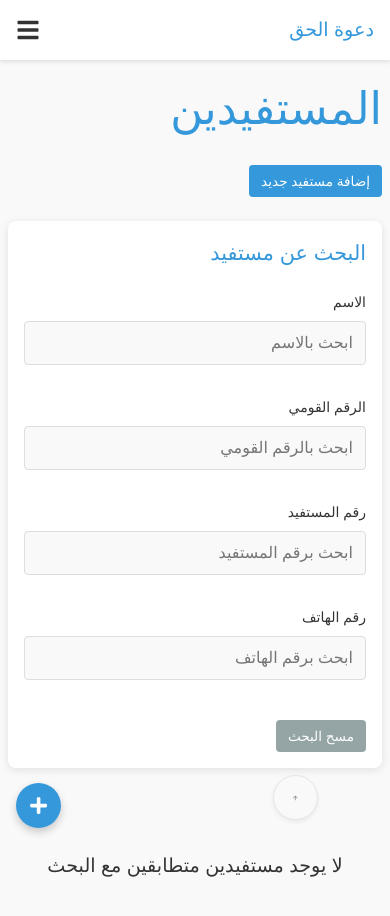
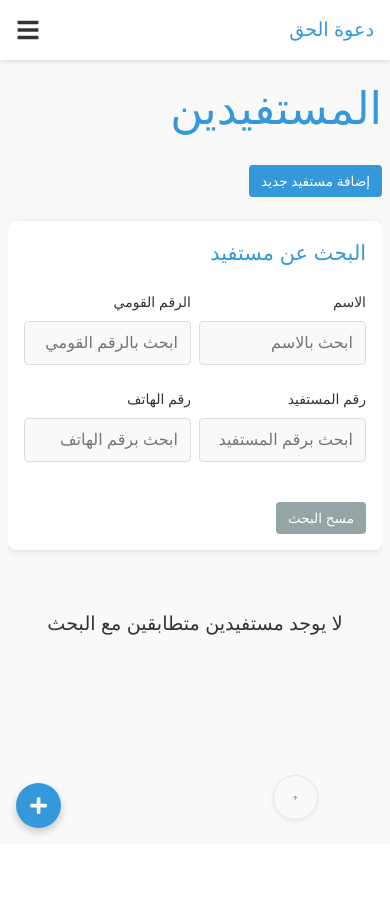
Before and after one commit to Omar-Els/new-haaq, a React (Vite) app: page / in a window 390 px wide. Shown: the top 916 px of the page. After the commit the page ends 844 px from the top, so only its background shows below. Built offline with nearby package versions, Linux system fonts and the light colour scheme; sample sign-in values are in the browser's storage.

Commit message:
إصلاح شامل لمنع العناصر من الخروج عن حدود الحاويات وتحسين التصميم المتجاوب

```diff
--- a/src/App.css
+++ b/src/App.css
@@ -19,6 +19,23 @@
   --spacing-lg: 1.5rem;
   --spacing-xl: 2rem;
   --border-radius: 8px;
+}
+
+/* إعادة تعيين عامة لمنع العناصر من الخروج */
+* {
+  box-sizing: border-box;
+}
+
+html, body {
+  overflow-x: hidden;
+  width: 100%;
+  max-width: 100vw;
+}
+
+#root {
+  width: 100%;
+  max-width: 100vw;
+  overflow-x: hidden;
 }
 
 /* Dark Theme Variables */
@@ -66,6 +83,8 @@ body {
   max-width: var(--container-width);
   margin: 0 auto;
   width: 100%;
+  overflow-x: hidden;
+  box-sizing: border-box;
 }
 
 /* Utility Classes */
@@ -76,6 +95,10 @@ body {
   padding: var(--spacing-lg);
   margin-bottom: var(--spacing-md);
   transition: all var(--transition-speed);
+  width: 100%;
+  max-width: 100%;
+  overflow: hidden;
+  box-sizing: border-box;
 }
 
 /* Button styles */
@@ -142,8 +165,11 @@ input, select, textarea {
   border-radius: 4px;
   font-size: 1rem;
   width: 100%;
+  max-width: 100%;
   background-color: var(--card-bg);
   color: var(--text-color);
+  box-sizing: border-box;
+  overflow: hidden;
 }
 
 input:focus, select:focus, textarea:focus {
@@ -162,6 +188,10 @@ label {
   display: grid;
   grid-template-columns: repeat(auto-fill, minmax(300px, 1fr));
   gap: var(--spacing-md);
+  width: 100%;
+  max-width: 100%;
+  overflow: hidden;
+  box-sizing: border-box;
 }
 
 /* Responsive adjustments */
@@ -173,12 +203,18 @@ label {
 }
 
 @media (max-width: 768px) {
+  .main-content {
+    overflow-x: hidden;
+  }
+
   .grid {
     grid-template-columns: 1fr;
+    overflow: hidden;
   }
 
   .card {
     padding: var(--spacing-md);
+    overflow: hidden;
   }
 
   .btn {
@@ -193,6 +229,27 @@ label {
     opacity: 1 !important;
     z-index: 9999 !important;
     position: fixed !important;
+  }
+
+  /* إصلاح الشبكات في الشاشات المتوسطة */
+  .finance-summary {
+    grid-template-columns: 1fr !important;
+    gap: var(--spacing-md) !important;
+  }
+
+  .filters-grid {
+    grid-template-columns: repeat(2, 1fr) !important;
+    gap: var(--spacing-sm) !important;
+  }
+
+  .beneficiaries-grid {
+    grid-template-columns: 1fr !important;
+    gap: var(--spacing-md) !important;
+  }
+
+  .form-grid {
+    grid-template-columns: 1fr !important;
+    gap: var(--spacing-md) !important;
   }
 }
 
@@ -244,6 +301,29 @@ label {
     width: 45px !important;
     height: 45px !important;
   }
+
+  /* منع العناصر من الخروج في الشاشات الصغيرة */
+  .main-content {
+    padding: var(--spacing-sm) !important;
+    overflow-x: hidden !important;
+  }
+
+  .card {
+    padding: var(--spacing-md) !important;
+    margin-bottom: var(--spacing-sm) !important;
+    overflow: hidden !important;
+  }
+
+  .grid {
+    grid-template-columns: 1fr !important;
+    gap: var(--spacing-sm) !important;
+  }
+
+  /* إصلاح النماذج في الشاشات الصغيرة */
+  input, select, textarea {
+    font-size: 16px !important; /* منع التكبير في iOS */
+    max-width: 100% !important;
+  }
 }
 
 /* Loading Fallback */
--- a/src/components/BeneficiaryForm.css
+++ b/src/components/BeneficiaryForm.css
@@ -1,21 +1,32 @@
 /* BeneficiaryForm Styles */
 .beneficiary-form-container {
   width: 100%;
+  max-width: 100%;
   padding: 1.5rem;
   background-color: var(--card-bg);
   border-radius: 8px;
   box-shadow: 0 2px 8px var(--shadow-color);
   margin-bottom: 2rem;
+  overflow: hidden;
+  box-sizing: border-box;
 }
 
 .form-grid {
   display: grid;
   grid-template-columns: repeat(2, 1fr);
   gap: 1.5rem;
+  width: 100%;
+  max-width: 100%;
+  overflow: hidden;
+  box-sizing: border-box;
 }
 
 .form-group {
   margin-bottom: 1rem;
+  width: 100%;
+  max-width: 100%;
+  overflow: hidden;
+  box-sizing: border-box;
 }
 
 .form-group.full-width {
@@ -150,8 +161,48 @@
   gap: 1.5rem;
 }
 
+/* Responsive Design */
 @media (max-width: 768px) {
+  .beneficiary-form-container {
+    padding: var(--spacing-md);
+    overflow-x: hidden;
+  }
+
+  .form-grid {
+    grid-template-columns: 1fr;
+    gap: var(--spacing-md);
+  }
+
   .form-row {
     grid-template-columns: 1fr;
+    gap: var(--spacing-md);
+  }
+
+  .form-actions {
+    flex-direction: column;
+    gap: var(--spacing-sm);
+  }
+
+  .form-actions button {
+    width: 100%;
+    justify-content: center;
   }
 }
+
+@media (max-width: 480px) {
+  .beneficiary-form-container {
+    padding: var(--spacing-sm);
+  }
+
+  .form-grid {
+    gap: var(--spacing-sm);
+  }
+
+  .form-row {
+    gap: var(--spacing-sm);
+  }
+
+  .form-section h3 {
+    font-size: 1rem;
+  }
+}
--- a/src/components/FloatingActionButton.css
+++ b/src/components/FloatingActionButton.css
@@ -90,6 +90,7 @@
   overflow: auto; /* تمكين التمرير إذا كان المحتوى كبيرًا جدًا */
   display: flex;
   flex-direction: column;
+  box-sizing: border-box;
 }
 
 .topup-form-header {
@@ -177,6 +178,10 @@
   display: flex;
   gap: 0.5rem;
   flex-wrap: wrap;
+  width: 100%;
+  max-width: 100%;
+  overflow: hidden;
+  box-sizing: border-box;
 }
 
 /* إخفاء عنصر select مع الحفاظ على إمكانية الوصول */
--- a/src/pages/Finance.css
+++ b/src/pages/Finance.css
@@ -2,7 +2,10 @@
 .finance-container {
   padding: var(--spacing-md) var(--spacing-md);
   max-width: 1200px;
+  width: 100%;
   margin: 0 auto;
+  overflow-x: hidden;
+  box-sizing: border-box;
 }
 
 .page-header {
@@ -45,6 +48,10 @@
   grid-template-columns: repeat(3, 1fr);
   gap: var(--spacing-lg);
   margin-bottom: var(--spacing-lg);
+  width: 100%;
+  max-width: 100%;
+  overflow: hidden;
+  box-sizing: border-box;
 }
 
 .summary-card {
@@ -296,3 +303,62 @@
   font-size: 0.8rem;
   color: var(--text-secondary-color);
 }
+
+/* Responsive Design */
+@media (max-width: 768px) {
+  .finance-container {
+    padding: var(--spacing-sm);
+    overflow-x: hidden;
+  }
+
+  .page-header {
+    flex-direction: column;
+    align-items: flex-start;
+    gap: var(--spacing-sm);
+  }
+
+  .header-actions {
+    width: 100%;
+    justify-content: stretch;
+  }
+
+  .header-actions button {
+    flex: 1;
+  }
+
+  .finance-summary {
+    grid-template-columns: 1fr;
+    gap: var(--spacing-md);
+  }
+
+  .beneficiaries-selection {
+    max-height: 150px;
+  }
+
+  .transaction-actions {
+    justify-content: center;
+  }
+}
+
+@media (max-width: 480px) {
+  .finance-container {
+    padding: var(--spacing-xs);
+  }
+
+  .summary-card {
+    padding: var(--spacing-md);
+  }
+
+  .summary-amount {
+    font-size: 1.2rem;
+  }
+
+  .payment-method-icons {
+    grid-template-columns: repeat(2, 1fr);
+    gap: var(--spacing-sm);
+  }
+
+  .beneficiaries-selection {
+    max-height: 120px;
+  }
+}
--- a/src/pages/Home.css
+++ b/src/pages/Home.css
@@ -1,6 +1,10 @@
 /* Home Page Styles */
 .home-container {
   padding: var(--spacing-md) 0;
+  width: 100%;
+  max-width: 100%;
+  overflow-x: hidden;
+  box-sizing: border-box;
 }
 
 .page-header {
@@ -37,6 +41,10 @@
   grid-template-columns: repeat(4, 1fr);
   gap: 1rem;
   margin-bottom: 1.5rem;
+  width: 100%;
+  max-width: 100%;
+  overflow: hidden;
+  box-sizing: border-box;
 }
 
 .filter-group {
@@ -62,6 +70,10 @@
   display: grid;
   grid-template-columns: repeat(auto-fill, minmax(300px, 1fr));
   gap: 1.5rem;
+  width: 100%;
+  max-width: 100%;
+  overflow: hidden;
+  box-sizing: border-box;
 }
 
 .loading-message,
@@ -283,9 +295,30 @@
   }
 }
 
+@media (max-width: 768px) {
+  .home-container {
+    overflow-x: hidden;
+  }
+
+  .filters-grid {
+    grid-template-columns: repeat(2, 1fr);
+    gap: var(--spacing-sm);
+  }
+
+  .beneficiaries-grid {
+    grid-template-columns: 1fr;
+    gap: var(--spacing-md);
+  }
+
+  .header-content {
+    gap: 0.75rem;
+  }
+}
+
 @media (max-width: 576px) {
   .filters-grid {
     grid-template-columns: 1fr;
+    gap: var(--spacing-xs);
   }
 
   .header-content {
@@ -296,6 +329,14 @@
 
   .header-text {
     width: 100%;
+  }
+
+  .beneficiary-card {
+    overflow: hidden;
+  }
+
+  .card-details {
+    overflow-x: auto;
   }
 }
 
```
